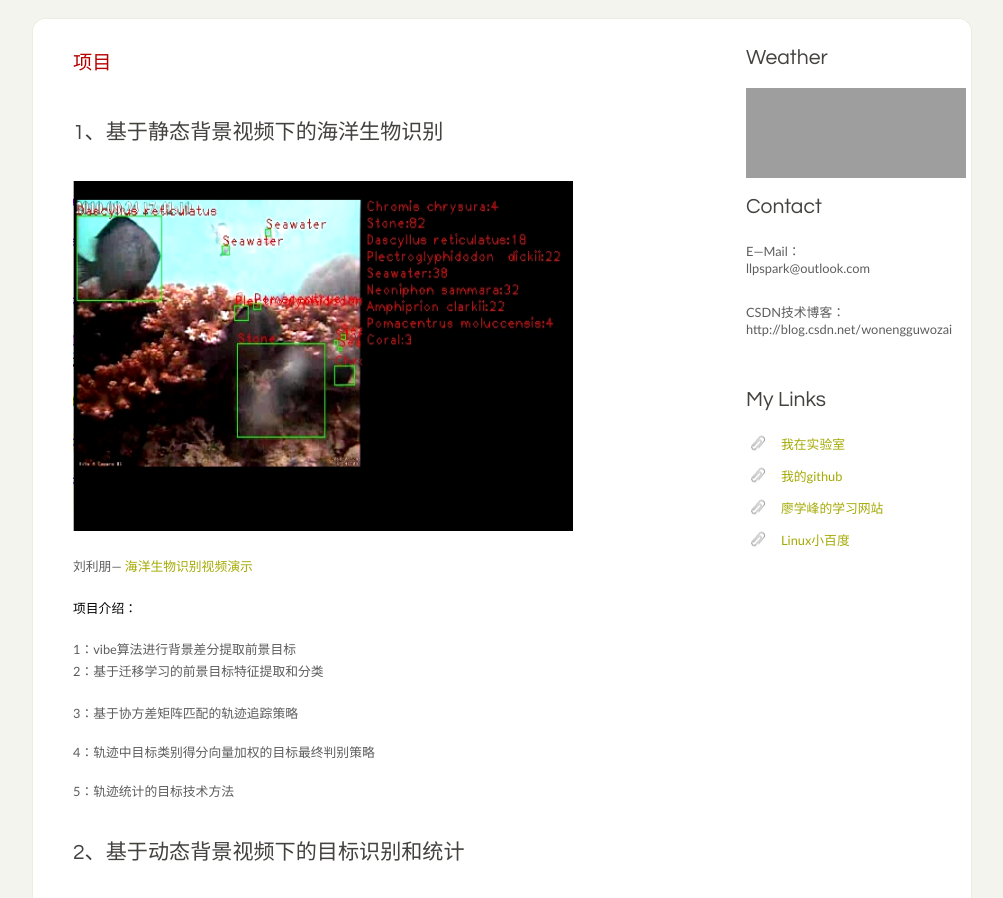
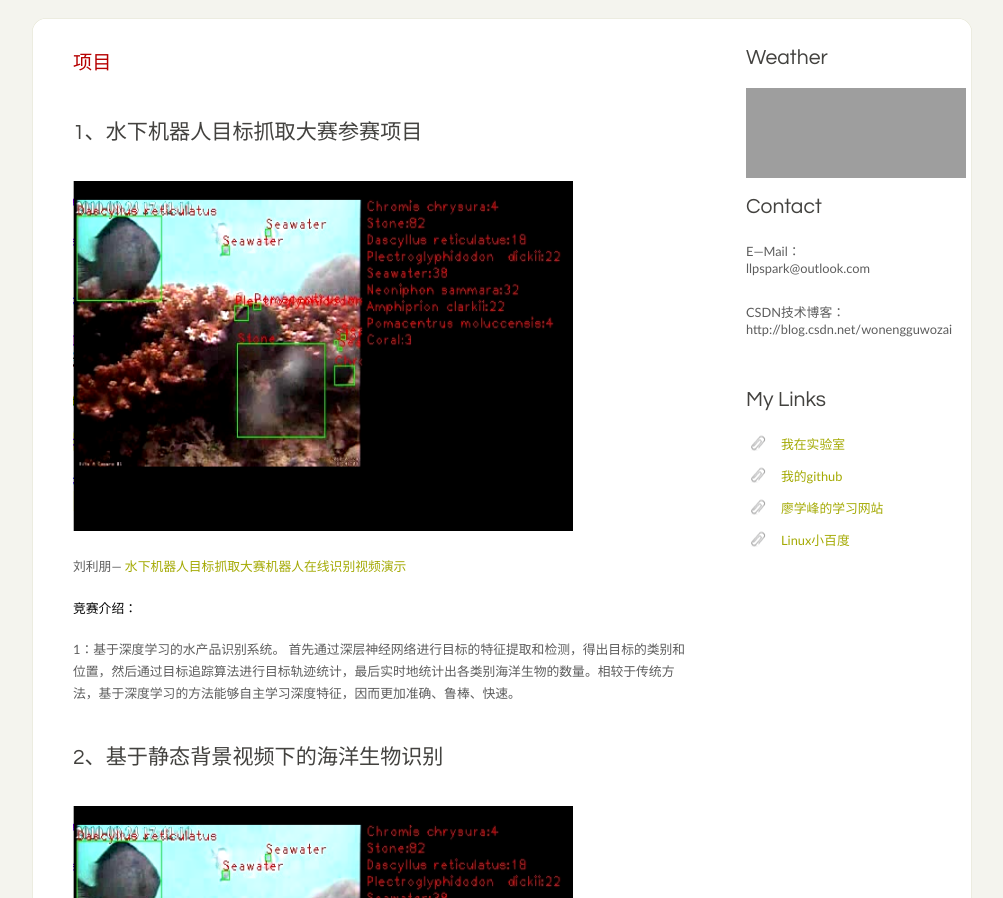
Before and after one commit to llpspark/llpspark.github.io, a plain HTML site: page Project.html in a window 1280 px wide. Shown: the part 182-1080 px from the top of the page, without its empty margins (138-1141 px from the left). Drawn offline with Linux system fonts and the light colour scheme; grey boxes are pictures that could not be loaded.

Commit message:
add urpc information

```diff
--- a/Project.html
+++ b/Project.html
@@ -54,7 +54,24 @@
         <div class="column-row">
 
           <div class="column column-no-logo">
-            <h3>1、基于静态背景视频下的海洋生物识别</h3>
+		   <h3>1、水下机器人目标抓取大赛参赛项目</h3>
+
+            <!-- Logo on the left of the column -->
+			</br>
+            <img src="Images/Project/fish.jpg" alt="" width="500" height="350" border="0" />
+
+            <p class="subtitle">
+			  </br>刘利朋&mdash; <a href="Download/Project/urpc.avi">水下机器人目标抓取大赛机器人在线识别视频演示</a>  <br />
+            </p>
+            <div class="smaller-text">
+              <p class="STYLE3">竞赛介绍：</p>
+              <p>1：基于深度学习的水产品识别系统。
+                首先通过深层神经网络进行目标的特征提取和检测，得出目标的类别和位置，然后通过目标追踪算法进行目标轨迹统计，最后实时地统计出各类别海洋生物的数量。相较于传统方法，基于深度学习的方法能够自主学习深度特征，因而更加准确、鲁棒、快速。 <br> </p>
+            </div>
+          </div>
+	    </div>
+
+            <h3>2、基于静态背景视频下的海洋生物识别</h3>
 
             <!-- Logo on the left of the column -->
 			</br>
@@ -74,7 +91,7 @@
           </div>
 	    </div>
 
-            <h3>2、基于动态背景视频下的目标识别和统计</h3>
+            <h3>3、基于动态背景视频下的目标识别和统计</h3>
 
             <!-- Logo on the left of the column -->
 			</br>
@@ -94,7 +111,7 @@
 
          <div class="column-row">
           <div class="column column-no-logo">
-            <h3>3、基于深度学习的水下图像去噪</h3>
+            <h3>4、基于深度学习的水下图像去噪</h3>
 
             <!-- Logo on the left of the column -->
 			</br>
@@ -114,7 +131,7 @@
          <div class="column-row">
 
           <div class="column column-no-logo">
-            <h3>4、毕业证、学位证的自动化打印</h3>
+            <h3>5、毕业证、学位证的自动化打印</h3>
 
             <!-- Logo on the left of the column -->
 			</br>
```
Also changed, not shown: 1 other file.
